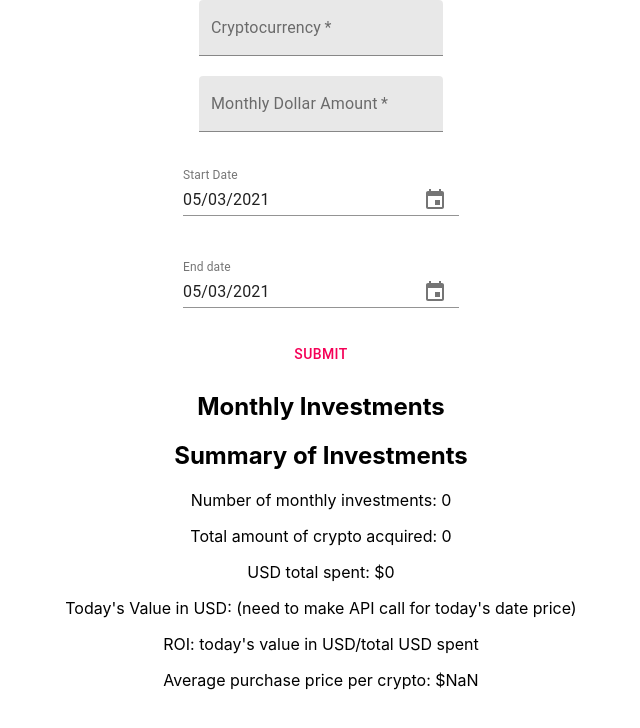
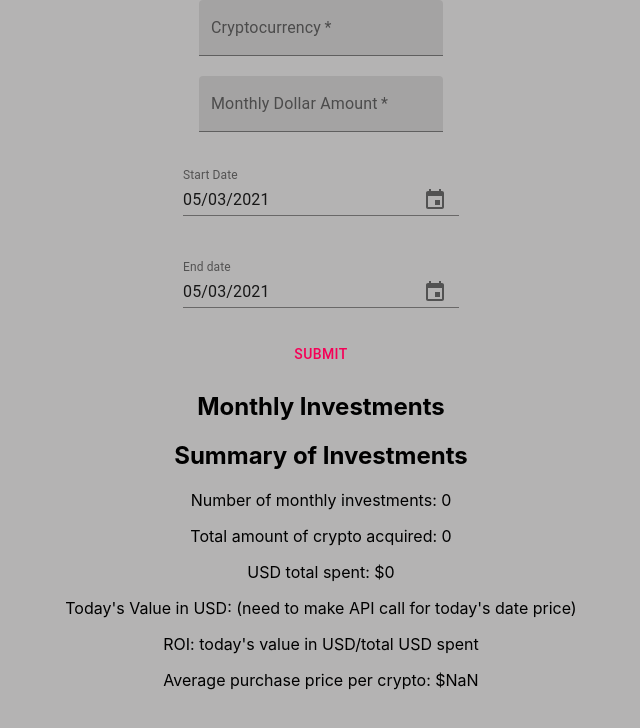
Before and after one commit to joshuayannix/dca_crypto, a React (Create React App) app: page / in a window 1280 px wide. Shown: the top 728 px of the page, without its empty margins (319-959 px from the left). Built offline with nearby package versions, Linux system fonts and the light colour scheme.

Commit message:
update readme

```diff
--- a/src/App.css
+++ b/src/App.css
@@ -1,5 +1,6 @@
 .App {
     text-align: center;
+
   }
 
   .App-logo {
--- a/src/App.js
+++ b/src/App.js
@@ -115,6 +115,7 @@ const calculateMonths = (d1, d2) => {
           label="Cryptocurrency"
           onChange={handleCrypto}
           value={crypto}
+
         />
 
         <br/>
--- a/src/index.css
+++ b/src/index.css
@@ -5,6 +5,8 @@ body {
     sans-serif;
   -webkit-font-smoothing: antialiased;
   -moz-osx-font-smoothing: grayscale;
+  background: rgb(180, 179, 179);
+
 }
 
 code {
```
Also changed, not shown: 1 other file (tests, documents, lock files or other folders). Lines whose indentation alone changed are shown as unchanged.
